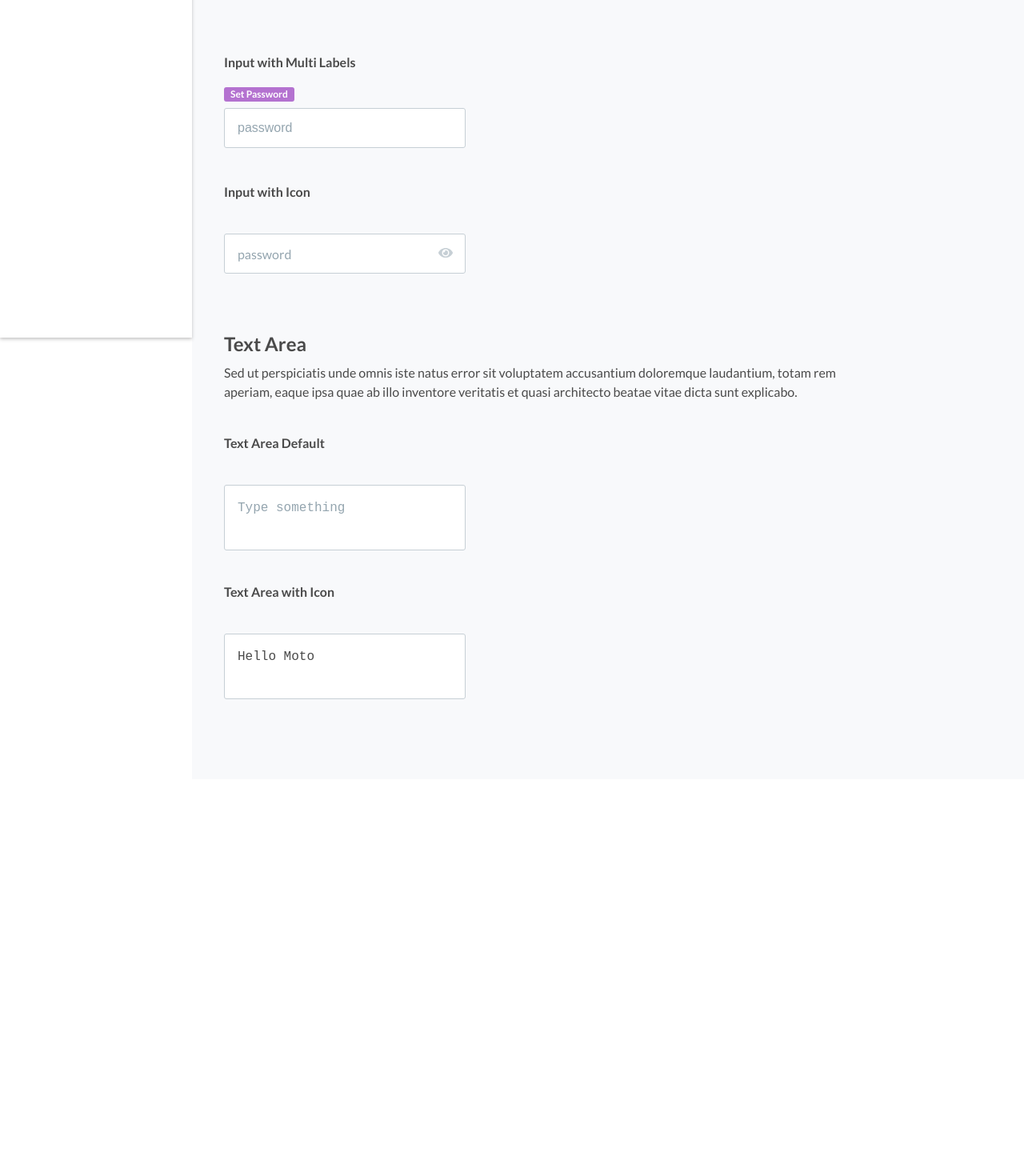
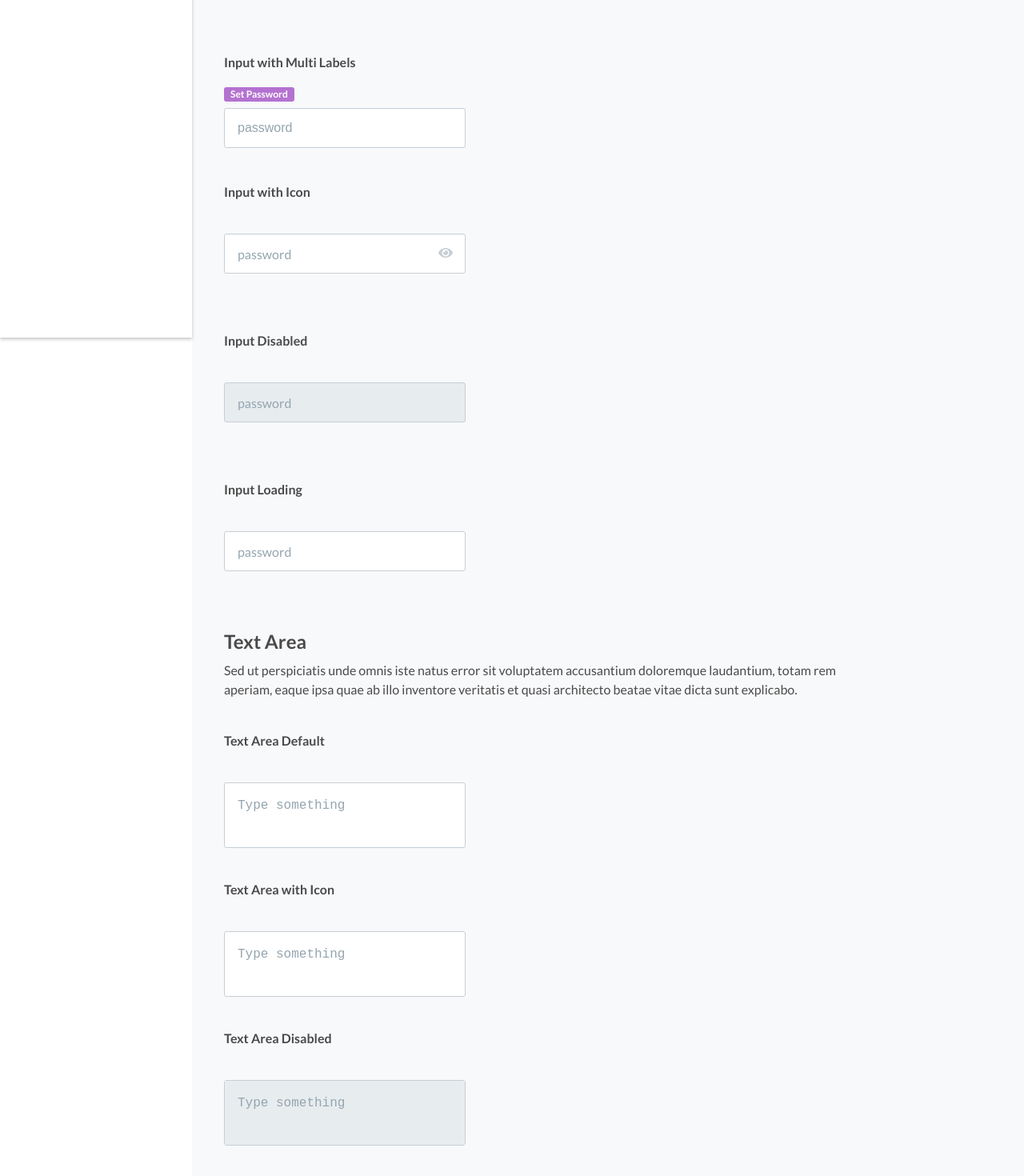
Before and after one commit to banutaban/vynl-react-lib, a React (Create React App) app: page /input in a window 1280 px wide. Shown: the part 378-1848 px from the top of the page at 80% size. Before the commit the page ends 1352 px from the top, so only its background shows below. Built offline with nearby package versions, Linux system fonts and the light colour scheme.

Commit message:
Input and Text Area disabled states are added.

```diff
--- a/src/components/AmberInput/AmberInput.css
+++ b/src/components/AmberInput/AmberInput.css
@@ -21,6 +21,10 @@
   transition: all linear 200ms;
 }
 
+.amber-input-wrapper.disabled {
+  background: var(--ui-03);
+  color: var(--text-02);
+}
 
 .amber-input-wrapper .amber-input input::placeholder {
   font-size: 16px;
@@ -39,6 +43,7 @@
   left: 16px;
   transform: translateY(-50%);
 }
+
 
 
 .amber-input {
--- a/src/components/AmberInput/AmberInput.js
+++ b/src/components/AmberInput/AmberInput.js
@@ -1,11 +1,17 @@
 import './AmberInput.css';
 import React, { Component } from 'react';
 import { AmberLabel } from '../AmberLabel/AmberLabel';
+import { library } from '@fortawesome/fontawesome-svg-core';
+import { FontAwesomeIcon } from '@fortawesome/react-fontawesome';
+import { faSpinner } from '@fortawesome/free-solid-svg-icons';
+library.add(faSpinner);
+
+
 
 export class AmberInput extends Component {
   constructor() {
     super();
-    this.state = { focus: false, value: '' };
+    this.state = { focus: false, value: ''};
   }
 
   handleFocus() {
@@ -33,10 +39,21 @@ export class AmberInput extends Component {
         }
   }
 
+  generateClassname(disabled) {
+    const classNamearray=["amber-input-wrapper"]
+    if (this.state.focus) {
+      classNamearray.push("focus");
+    }
+    if (disabled) {classNamearray.push("disabled")};
+    return classNamearray.join(' ');
+
+  }
+
   render() {
     const {
       children,
       placeholder,
+      disabled,
       onFocus,
       onBlur,
       onChange,
@@ -44,7 +61,7 @@ export class AmberInput extends Component {
       ...props
     } = this.props;
     return (
-      <div className={this.state.focus ? 'amber-input-wrapper focus' : 'amber-input-wrapper'}>
+      <div className={this.generateClassname(disabled)}>
         {placeholder && placeholder !== ''
           ? this.renderLabel(placeholder, externalLabel)
           : undefined}
@@ -64,6 +81,8 @@ export class AmberInput extends Component {
               onBlur && onBlur(e);
               this.handleBlur();
             }}
+            disabled={disabled}
+            {...props}
           />
           {children ? (
             <div className='icon-wrapper'>{children}</div>
--- a/src/components/AmberTextArea/AmberTextArea.css
+++ b/src/components/AmberTextArea/AmberTextArea.css
@@ -8,6 +8,7 @@
   background: #fff;
   position: relative;
 }
+
 
 .amber-text-area textarea {
     width: 100%;
@@ -26,6 +27,13 @@
     color: var(--text-01);
 }
 
+.amber-text-area textarea:disabled {
+
+  background: var(--ui-03);
+  color: var(--text-02);
+}
+
+
 .amber-text-area textarea::placeholder {
     font-size: 16px;
     font-weight: normal;
--- a/src/components/AmberTextArea/AmberTextArea.js
+++ b/src/components/AmberTextArea/AmberTextArea.js
@@ -5,7 +5,7 @@ import { AmberLabel } from '../AmberLabel/AmberLabel';
 export class AmberTextArea extends Component {
     constructor() {
       super();
-      this.state = { focus: false, value: '' };
+      this.state = { focus: false, value: ''};
     }
 
     handleFocus() {
@@ -26,12 +26,14 @@ export class AmberTextArea extends Component {
         onFocus,
         onBlur,
         onChange,
+        disabled,
         ...props
       } = this.props;
 
       return (
         <div className={this.state.focus ? 'amber-text-area focus' : 'amber-text-area'}>
           <textarea
+          disabled= {disabled}
           placeholder= {placeholder}
               onChange={e => {
                 onChange && onChange(e);
@@ -44,8 +46,12 @@ export class AmberTextArea extends Component {
               onBlur={e => {
                 onBlur && onBlur(e);
                 this.handleBlur();
-              }} >
+              }}
+              {...props}
+              >
               {children}
+
+
             </textarea>
 
           </div>
--- a/src/pages/input.js
+++ b/src/pages/input.js
@@ -65,6 +65,24 @@ export const Input = () => {
         </FormField>
       </div>
 
+      <div className='page-section'>
+        <div className='headline-input'>Input Disabled</div>
+
+        <FormField>
+        <AmberInput type='text' placeholder='password' autoFocus='' autoComplete='' name='email' disabled={true}/>
+        </FormField>
+      </div>
+
+
+      <div className='page-section'>
+        <div className='headline-input'>Input Loading</div>
+
+        <FormField>
+        <AmberInput type='text' placeholder='password' autoFocus='' autoComplete='' name='email' disabled={false} loading={true}/>
+        </FormField>
+      </div>
+
+
       <div className='page-intro'>
         <div className='headline-02'>Text Area</div>
 
@@ -87,9 +105,15 @@ export const Input = () => {
         <div className='headline-input'>Text Area with Icon</div>
 
         <FormField>
-          <AmberTextArea type='text' placeholder='Type something' autoFocus='' >
-          Hello Moto
-          </AmberTextArea>
+          <AmberTextArea type='text' placeholder='Type something' autoFocus='' />
+        </FormField>
+      </div>
+
+      <div className='page-section'>
+        <div className='headline-input'>Text Area Disabled</div>
+
+        <FormField>
+          <AmberTextArea type='text' placeholder='Type something' autoFocus={false} disabled={true} />
         </FormField>
       </div>
 
```
